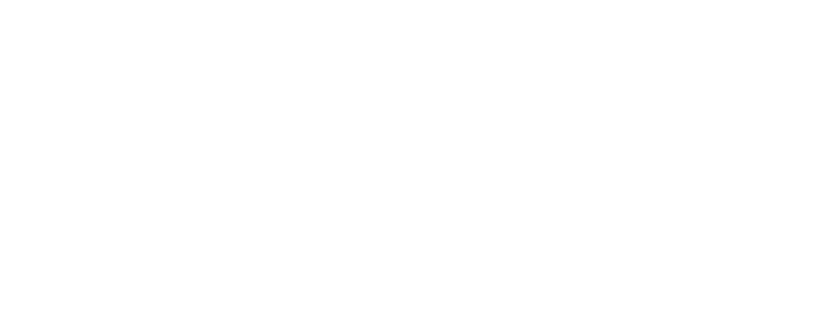
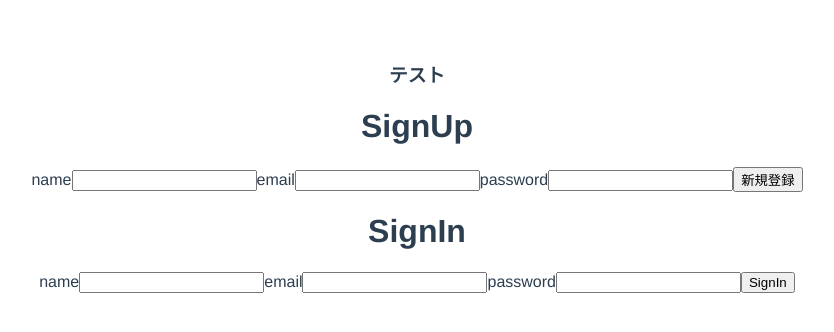
Before and after one commit to kento-furusho/myphrases_front, a Nuxt app: page /test-index in a window 1280 px wide. Before the commit this address had no page. Shown: the top 332 px of the page, without its empty margins (223-1057 px from the left). Built offline with nearby package versions, Linux system fonts and the light colour scheme.

Commit message:
introduce devise_token_auth & getTable from api

```diff
--- /dev/null
+++ b/pages/getTable.vue
@@ -0,0 +1,50 @@
+<template>
+  <div>
+    <h2>Userテーブルの取得</h2>
+    <table v-if="users.length">
+      <thead>
+        <tr>
+          <th>id</th>
+          <th>name</th>
+          <th>email</th>
+          <th>created_at</th>
+        </tr>
+      </thead>
+      <tbody>
+        <tr
+          v-for="(user, i) in users"
+          :key="`user-${i}`"
+        >
+          <td>{{ user.id }}</td>
+          <td>{{ user.name }}</td>
+          <td>{{ user.email }}</td>
+          <td>{{ dateFormat(user.created_at) }}</td>
+        </tr>
+      </tbody>
+    </table>
+    <div v-else>
+      ユーザーが取得できませんでした
+    </div>
+  </div>
+</template>
+
+<script>
+export default {
+  async asyncData ({ $axios }) {
+    let users = []
+    await $axios.$get('/api/v1/users')
+      .then(res => (users = res))
+    return { users }
+  },
+  computed: {
+    dateFormat () {
+      return (date) => {
+        const dateTimeFormat = new Intl.DateTimeFormat(
+          'ja', { dateStyle: 'medium', timeStyle: 'short' }
+        )
+        return dateTimeFormat.format(new Date(date))
+      }
+    }
+  }
+}
+</script>
--- a/pages/index.vue
+++ /dev/null
@@ -1,34 +0,0 @@
-<template>
-  <div>
-    <button
-      type="button"
-      name="button"
-      @click="getMsg"
-    >
-      RailsからAPIを取得する
-    </button>
-    <div
-      v-for="(msg, i) in msgs"
-      :key="i"
-    >
-      {{ msg }}
-    </div>
-  </div>
-</template>
-
-<script>
-export default {
-  data () {
-    return {
-      msgs: []
-    }
-  },
-  methods: {
-    getMsg () {
-      this.$axios.$get('/api/v1/hello')
-        // res=response, push:配列のお尻に追加
-        .then(res => this.msgs.push(res))
-    }
-  }
-}
-</script>
--- /dev/null
+++ b/pages/test-index.vue
@@ -0,0 +1,120 @@
+<template>
+  <div id="app">
+    <h3>テスト</h3>
+    <div v-if="client === ''">
+      <div>
+        <h1>SignUp</h1>
+        <label for="name">name</label>
+        <input id="name" v-model="name" type="name">
+        <label for="email">email</label>
+        <input id="email" v-model="email" type="email">
+        <label for="password">password</label>
+        <input id="password" v-model="password" type="password">
+        <button @click="signup">
+          新規登録
+        </button>
+      </div>
+      <div>
+        <h1>SignIn</h1>
+        <label for="name">name</label>
+        <input id="name" v-model="name" type="name">
+        <label for="email">email</label>
+        <input id="email" v-model="email" type="email">
+        <label for="password">password</label>
+        <input id="password" v-model="password" type="password">
+        <button @click="signin">
+          SignIn
+        </button>
+      </div>
+    </div>
+    <div v-else>
+      <button @click="signout">
+        ログアウト
+      </button>
+    </div>
+  </div>
+</template>
+
+<script>
+import axios from 'axios'
+export default {
+  data () {
+    return {
+      name: '',
+      email: '',
+      password: '',
+      uid: '',
+      access_token: '',
+      client: '',
+      title: '',
+      content: '',
+      tasks: [],
+      comment: '',
+      posts: []
+    }
+  },
+  methods: {
+    signup () {
+      axios
+        .post('http://localhost:3001/api/v1/auth', {
+          name: this.name,
+          email: this.email,
+          password: this.password
+        })
+        .then((response) => {
+          localStorage.setItem('access-token', response.headers['access-token'])
+          localStorage.setItem('client', response.headers.client)
+          localStorage.setItem('uid', response.headers.uid)
+          this.access_token = response.headers['access-token']
+          this.client = response.headers.client
+          this.uid = response.headers.uid
+        })
+    },
+    signin () {
+      axios
+        .post('http://localhost:3001/api/v1/auth/sign_in', {
+          name: this.name,
+          email: this.email,
+          password: this.password
+        })
+        .then((response) => {
+          localStorage.setItem('access-token', response.headers['access-token'])
+          localStorage.setItem('client', response.headers.client)
+          localStorage.setItem('uid', response.headers.uid)
+          this.access_token = response.headers['access-token']
+          this.client = response.headers.client
+          this.uid = response.headers.uid
+        })
+    },
+    signout () {
+      axios
+        .delete('http://localhost:3001/api/v1/auth/sign_out', {
+          test: { test: 'test' },
+          headers: {
+            uid: this.uid,
+            'access-token': this.access_token,
+            client: this.client
+          }
+        })
+        .then((response) => {
+          this.access_token = ''
+          this.client = ''
+          this.uid = ''
+          localStorage.removeItem('uid')
+          localStorage.removeItem('access-token')
+          localStorage.removeItem('client')
+        })
+    }
+  }
+}
+</script>
+<style>
+#app {
+  font-family: Avenir, Helvetica, Arial, sans-serif;
+  -webkit-font-smoothing: antialiased;
+  -moz-osx-font-smoothing: grayscale;
+  text-align: center;
+  color: #2c3e50;
+  margin-top: 60px;
+}
+</style>
```
Also changed, not shown: .eslintrc.js.
